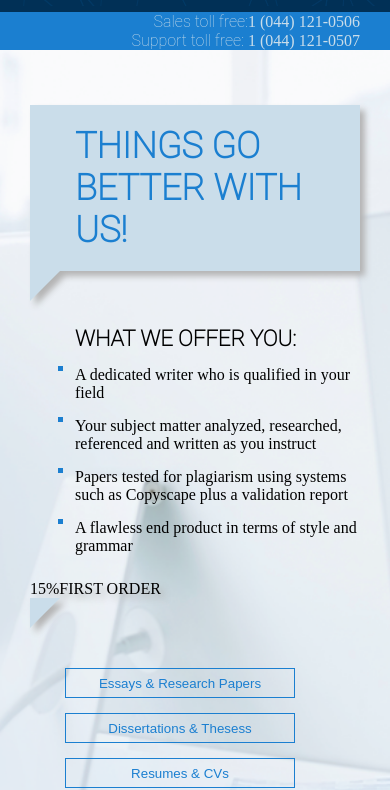
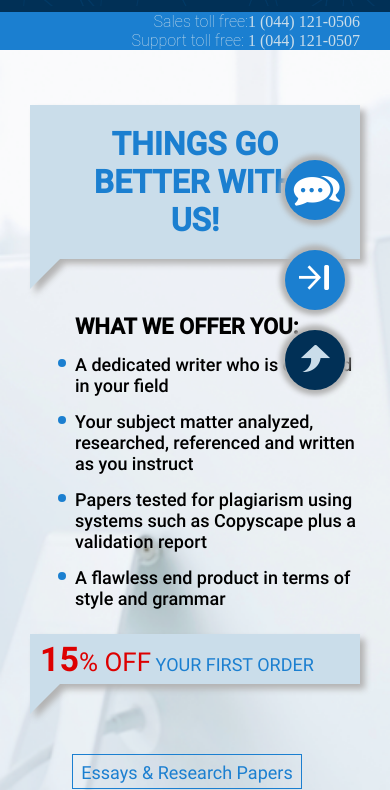
Before and after one commit to VladOS4/blu, a website: page src/views/index.html in a window 390 px wide. Shown: the part 57-847 px from the top of the page. Drawn offline with nearby package versions, Linux system fonts and the light colour scheme; files that its build step writes are made by us from their sources; files whose address does not match are found by name.

Commit message:
banner finish

```diff
--- a/src/blocks/modules/banner/banner.html
+++ b/src/blocks/modules/banner/banner.html
@@ -1,24 +1,36 @@
 <section class="container-fluid banner">
     <article class="container">
             <div class="row">
-                    <div class="col-xl-7 col-lg-7 col-md-12 col-sm-12">
-                            <a href="#" class="d-sm-none d-none d-lg-block d-xl-block">
+                    <div class="col-xl-7 col-lg-7 col-md-12 col-sm-14 col-14">
+                            <a href="#" class="d-sm-none d-none d-md-block d-lg-block d-xl-block">
                                 <span><img src="../../../img/logo2.png" alt=""></span>
                             </a>
                             <div class="block-tringle">
                                     <h1>Things go Better with Us!</h1>
                                     <div class="tringle"></div>
+
                             </div>
+                        <div class="chat d-lg-none d-xl-none d-md-none d-sm-none d-block "></a>
+                        <div class="message d-lg-none d-xl-none d-md-none d-sm-none d-block"></div>
+                        </div>
+                        <div class="log d-lg-none d-xl-none d-md-none d-sm-none d-block ">
+                        <div class="login d-lg-none d-xl-none d-md-none d-sm-none d-block"></div>
+                        </div>
+                        <div class="upper d-lg-none d-xl-none d-md-none d-sm-none d-block ">
+                                                <img src="../../../img/up.png" alt="">
+                        </div>
+
+
                             <h3>What we offer you:</h3>
                             <ul class="list-1">
-                                    <span><li></span>A dedicated writer who is qualified in your field</li>
+                                    <li>A dedicated writer who is qualified in your field</li>
                                     <li>Your subject matter analyzed, researched, referenced and written as you instruct</li>
                                     <li>Papers tested for plagiarism using systems such as Copyscape plus a validation report</li>
                                     <li>A flawless end product in terms of style and grammar</li>
                             </ul>
                             <div class="block-tringle d-lg-none d-xl-none d-md-none d-sm-block d-block">
                                     <p>
-                                            <span>15%</span>FIRST ORDER</p>
+                                            <span class="f">15</span><span class="s">% OFF</span> YOUR FIRST ORDER</p>
                                     <div class="tringle"></div>
                             </div>
                             <div class="button col-xl-12 col-lg-12">
--- a/src/blocks/modules/banner/banner.scss
+++ b/src/blocks/modules/banner/banner.scss
@@ -5,22 +5,38 @@
     .block-tringle{
         filter: drop-shadow(5px 5px 3px lighten($base-dark,70%));
         margin: 25px 0;
+        p{
+            background-color: $primary-4;
+            padding: 5px 10px;
+            text-align: left;
+            @include font($primary-3,$font-regular,18px);
+            text-transform: uppercase;
+
+        }
+        .f{
+            @include font($order-color,$font-bold,34px);
+        }
+        .s{
+            @include font($order-color,$font-regular,26px);
+        }
         h1{
             background-color: $primary-4;
             padding: 20px 45px;
-            @include font($primary-3,$font-thin,36px);
+            @include font($primary-3,$font-medium,32px);
             text-transform: uppercase;
+            text-align: center;
         }
         @media (max-width:320px) {
             h1{
-                @include font($primary-3,$font-thin,24px);
+                @include font($primary-3,$font-medium,24px);
                 padding: 10px 20px;
+                text-align: left;
             }
             div{
             width: 0;
             height: 0;
-                border-top: 18px solid $primary-4;
-                border-right: 18px solid transparent;
+            border-top: 18px solid $primary-4;
+            border-right: 18px solid transparent;
             }
         }
         div{
@@ -30,23 +46,30 @@
             border-right: 30px solid transparent;
         }
         }
-     ul{
-         span{
-             color:$primary-3;
-         }
-     }
     h1,h3,ul{
         padding-left: 45px;
     }
     h3{
         text-transform: uppercase;
-        @include font($base-dark,$font-thin,22px);
-       font-weight: 1200;
+        @include font($base-dark,$font-medium,22px);
+    //    font-weight: 1200;
     }
     li{
+        @include font($base-dark,$font-medium,18px);
         list-style-type: none;
         margin-top: 15px;
-        color: $base-dark;
+
+    }
+    li::before{
+        content: '';
+        width: 8px;
+        height: 8px;
+        background-color: $primary-3;
+        display: block;
+        position: absolute;
+        left: 42.5px;
+        border-radius: 4px;
+        margin-top: 5px;
     }
     @media (max-width:320px) {
         h1,h3,ul{
@@ -56,31 +79,135 @@
             @include font($base-dark,$font-medium,18px);
         }
         ul{
+            margin: 10px 0;
+        }
+        li{
             @include font($base-dark,$font-medium,14px);
-            margin: 10px 0;
+        }
+        li::before {
+            content: '';
+            width: 10px;
+            height: 10px;
+            background-color: #1b7fd0;
+            display: block;
+            position: absolute;
+            left: 16.5px;
+            border-radius: 5px;
+            margin-top: 6px;
+        }
+        .button{
+            margin-left: 0px;
+            margin-top: 0px;
+        }
+        button{
+            margin-top: 0;
+            margin-bottom: 15px;
+        }
+    }
+    .button{
+        margin-left: 27px;
+        margin-top: 17px;
+    }
+    button{
+        @include font($primary-3,$font-regular,18px);
+        margin-top: 15px;
+        text-align: center;
+        padding-top: 7px;
+        padding-bottom: 8px;
+        background-color: transparent;
+        border: solid $primary-3 1px ;
+        height: 35px;
+        width: 230px;
+        margin-right: 18px;
+    }
+    .block-tringle2{
+        filter: drop-shadow(5px 5px 3px lighten($base-dark,70%));
+        margin: 25px 0;
+        p{
+            background-color: $primary-4;
+            padding: 5px 10px;
+            text-align: left;
+            @include font($primary-3,$font-regular,18px);
+            text-transform: uppercase;
 
         }
+        .f{
+            @include font($order-color,$font-bold,34px);
+        }
+        .s{
+            @include font($order-color,$font-regular,26px);
+        }
     }
-     li::before{
+    .chat{
         content: '';
-        width: 5px;
-        height: 5px;
+        box-shadow: 0 0 5px 5px lighten($base-dark,70%);
         background-color: $primary-3;
+        z-index: 1;
+        width: 60px; height: 60px;
+        border-radius: 30px;
+        left: 75%;
+        top: 80px;
         display: block;
         position: absolute;
-        left: 42.5px;
+    .message{
+        z-index: 1;
+        content: '';
+       width: 51px; height: 50px;
+        display: block;
+        position: absolute;
+        left: 3px;
+        border-radius: 25px;
+        margin-top: 6px;
+        background: url('../../../img/css_sprites.png') ;
+    display: inline-block;
+     margin-left: 3px;
+     background-position: -10px -45px;
+    }}
+.log{
+    content: '';
+    box-shadow: 0 0 5px 5px lighten($base-dark,70%);
+    background-color: $primary-3;
+    z-index: 1;
+    width: 60px; height: 60px;
+    border-radius: 30px;
+    left: 75%;
+    top: 170px;
+    display: block;
+    position: absolute;
+    .login{
+        z-index: 1;
+        content: '';
+        width: 50px;
+        height: 29px;
+        display: block;
+        position: absolute;
+        left: 14px;
+        top: 15px;
+        background: url(../../../img/css_sprites.png);
+        display: inline-block;
+        background-position: -21px -10px;
+    }}
+    .upper{
+        content: '';
+        box-shadow: 0 0 5px 5px lighten($base-dark,70%);
+        background-color: $primary-1;
+        z-index: 1;
+        width: 60px; height: 60px;
+        border-radius: 30px;
+        left: 75%;
+        top: 250px;
+        display: block;
+        position: absolute;
+    img{
+        display: block;
+        position: absolute;
+        left: 16px;
+        top: 15px;
     }
-    .button{
-        text-align: center;
-    }
-    button{
-        margin-top: 15px;
-        text-align: center;
-        background-color: transparent;
-        border: solid $primary-3 1px ;
-        height: 30px;
-        width: 230px;
-        margin-right: 30px;
-        color: $primary-3;
     }
 }
+@media (max-width:320px) {
+.banner{
+    background: url(../../../img/Layer-1320px.png) #f4f6fa  center no-repeat;
+    padding: 0px 15px 25px;
+    }}
```
Also changed, not shown: src/img/Layer-1320px.png (added), src/img/up.png (added).
